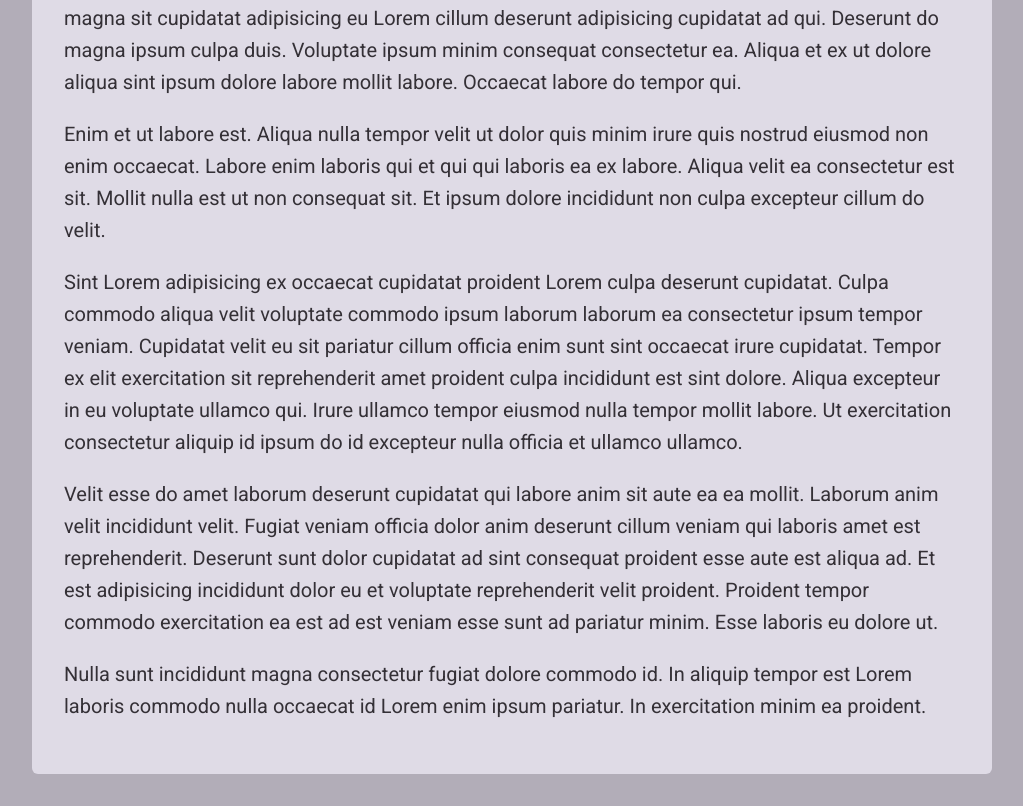
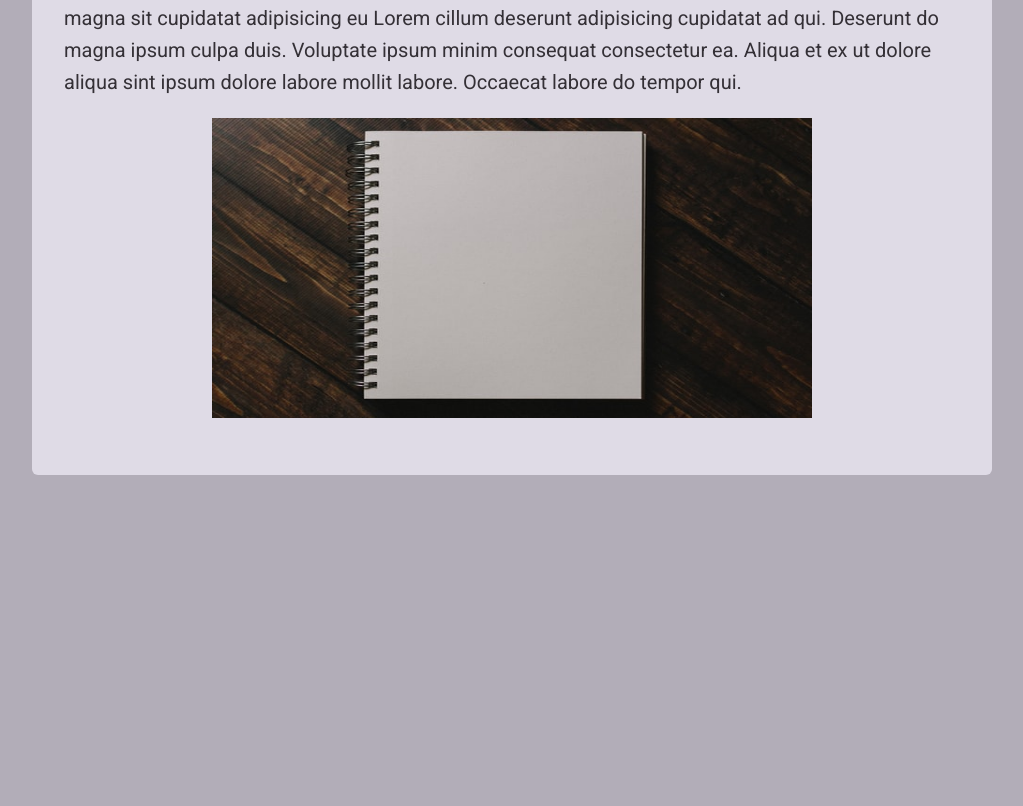
Before and after one commit to renebitter/nextjs-blog, a Next.js app: page /posts/slug-nextjs in a window 1280 px wide. Shown: the part 644-1450 px from the top of the page, without its empty margins (128-1151 px from the left). After the commit the page ends 1151 px from the top, so only its background shows below. Built offline with nearby package versions, Linux system fonts and the light colour scheme.

Commit message:
Add markdown "next image"; Yarn upgrade;

```diff
--- a/components/posts/post-detail/post-content.js
+++ b/components/posts/post-detail/post-content.js
@@ -2,18 +2,65 @@
 
 import PostHeader from './post-header';
 import classes from './post-content.module.css';
+import Image from 'next/image';
 
 const PostContent = (props) => {
   const { post } = props;
 
-  const imagePath = `/images/posts/${post.slug}/${post.image}`;
   const title = post.title;
   const content = post.content;
+
+  const imagePath = `/images/posts/${post.slug}/${post.image}`;
+
+  const customRenderers = {
+    // img(image) {
+    //   return (
+    //     <Image
+    //       src={`/images/posts/${post.slug}/${image.src}`}
+    //       alt={image.alt}
+    //       width={600}
+    //       height={300}
+    //     />
+    //   );
+    // },
+    p(paragraph) {
+      const { node } = paragraph;
+
+      if (node.children[0].tagName === 'img') {
+        const image = node.children[0];
+
+        return (
+          <div className={classes.image}>
+            <Image
+              src={`/images/posts/${post.slug}/${image.properties.src}`}
+              alt={image.alt}
+              width={600}
+              height={300}
+            />
+          </div>
+        );
+      }
+
+      return <p>{paragraph.children}</p>;
+    },
+
+    code(code) {
+      const { className, children } = code;
+      const language = className.split('-')[1]; // className is something like language-js => We need the "js" part here
+      return (
+        <SyntaxHighlighter
+          style={atomDark}
+          language={language}
+          children={children}
+        />
+      );
+    },
+  };
 
   return (
     <article className={classes.content}>
       <PostHeader title={title} image={imagePath} />
-      <ReactMarkdown>{content}</ReactMarkdown>
+      <ReactMarkdown components={customRenderers}>{content}</ReactMarkdown>
     </article>
   );
 };
--- a/posts/slug-nextjs.md
+++ b/posts/slug-nextjs.md
@@ -12,10 +12,4 @@
 
 Ad veniam fugiat tempor magna ad voluptate esse velit minim minim veniam elit. Ea enim culpa magna sit cupidatat adipisicing eu Lorem cillum deserunt adipisicing cupidatat ad qui. Deserunt do magna ipsum culpa duis. Voluptate ipsum minim consequat consectetur ea. Aliqua et ex ut dolore aliqua sint ipsum dolore labore mollit labore. Occaecat labore do tempor qui.
 
-Enim et ut labore est. Aliqua nulla tempor velit ut dolor quis minim irure quis nostrud eiusmod non enim occaecat. Labore enim laboris qui et qui qui laboris ea ex labore. Aliqua velit ea consectetur est sit. Mollit nulla est ut non consequat sit. Et ipsum dolore incididunt non culpa excepteur cillum do velit.
-
-Sint Lorem adipisicing ex occaecat cupidatat proident Lorem culpa deserunt cupidatat. Culpa commodo aliqua velit voluptate commodo ipsum laborum laborum ea consectetur ipsum tempor veniam. Cupidatat velit eu sit pariatur cillum officia enim sunt sint occaecat irure cupidatat. Tempor ex elit exercitation sit reprehenderit amet proident culpa incididunt est sint dolore. Aliqua excepteur in eu voluptate ullamco qui. Irure ullamco tempor eiusmod nulla tempor mollit labore. Ut exercitation consectetur aliquip id ipsum do id excepteur nulla officia et ullamco ullamco.
-
-Velit esse do amet laborum deserunt cupidatat qui labore anim sit aute ea ea mollit. Laborum anim velit incididunt velit. Fugiat veniam officia dolor anim deserunt cillum veniam qui laboris amet est reprehenderit. Deserunt sunt dolor cupidatat ad sint consequat proident esse aute est aliqua ad. Et est adipisicing incididunt dolor eu et voluptate reprehenderit velit proident. Proident tempor commodo exercitation ea est ad est veniam esse sunt ad pariatur minim. Esse laboris eu dolore ut.
-
-Nulla sunt incididunt magna consectetur fugiat dolore commodo id. In aliquip tempor est Lorem laboris commodo nulla occaecat id Lorem enim ipsum pariatur. In exercitation minim ea proident.
+![Image ...](image.jpg)
```
Also changed, not shown: 1 other file (tests, documents, lock files or other folders).
